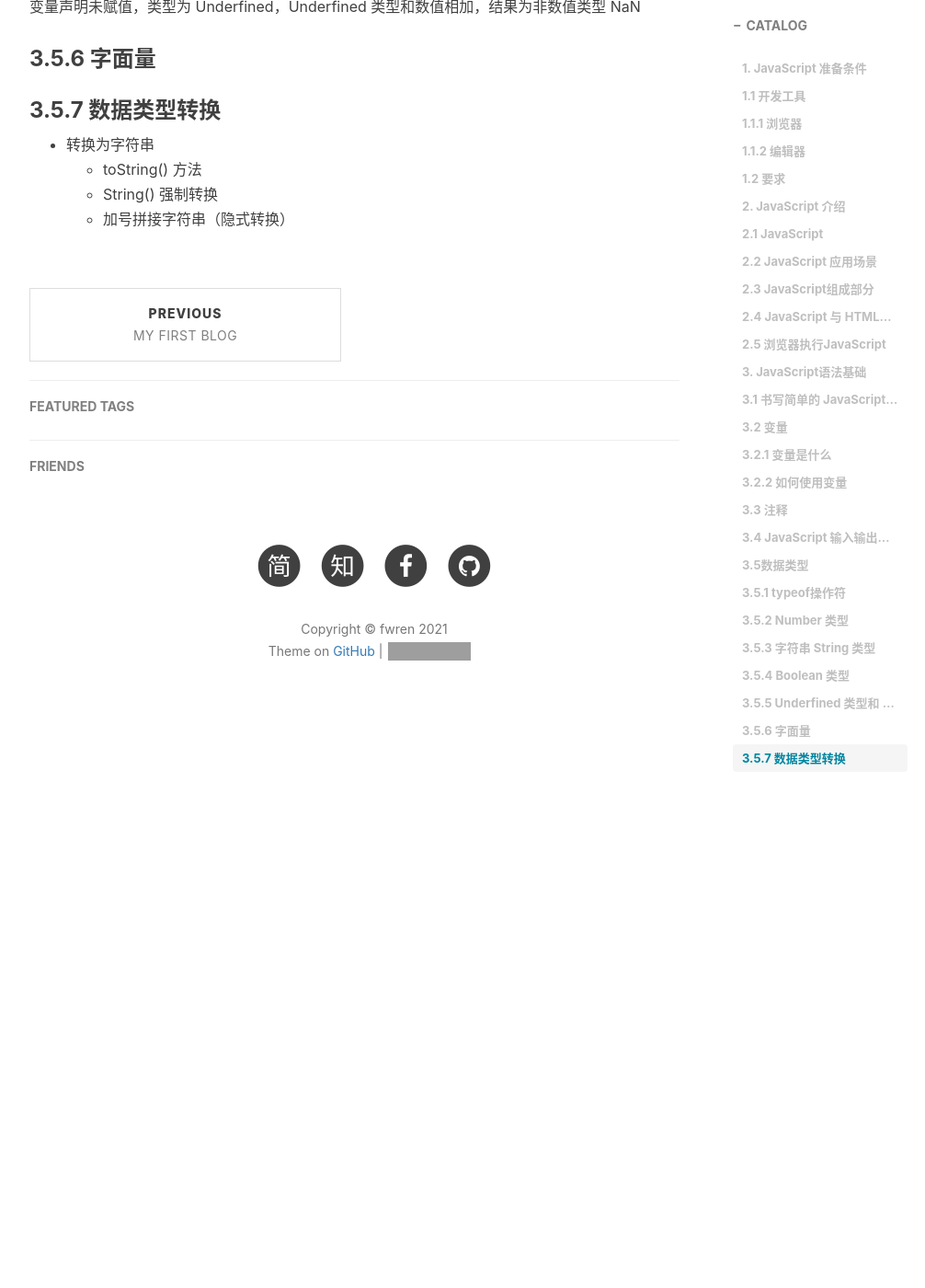
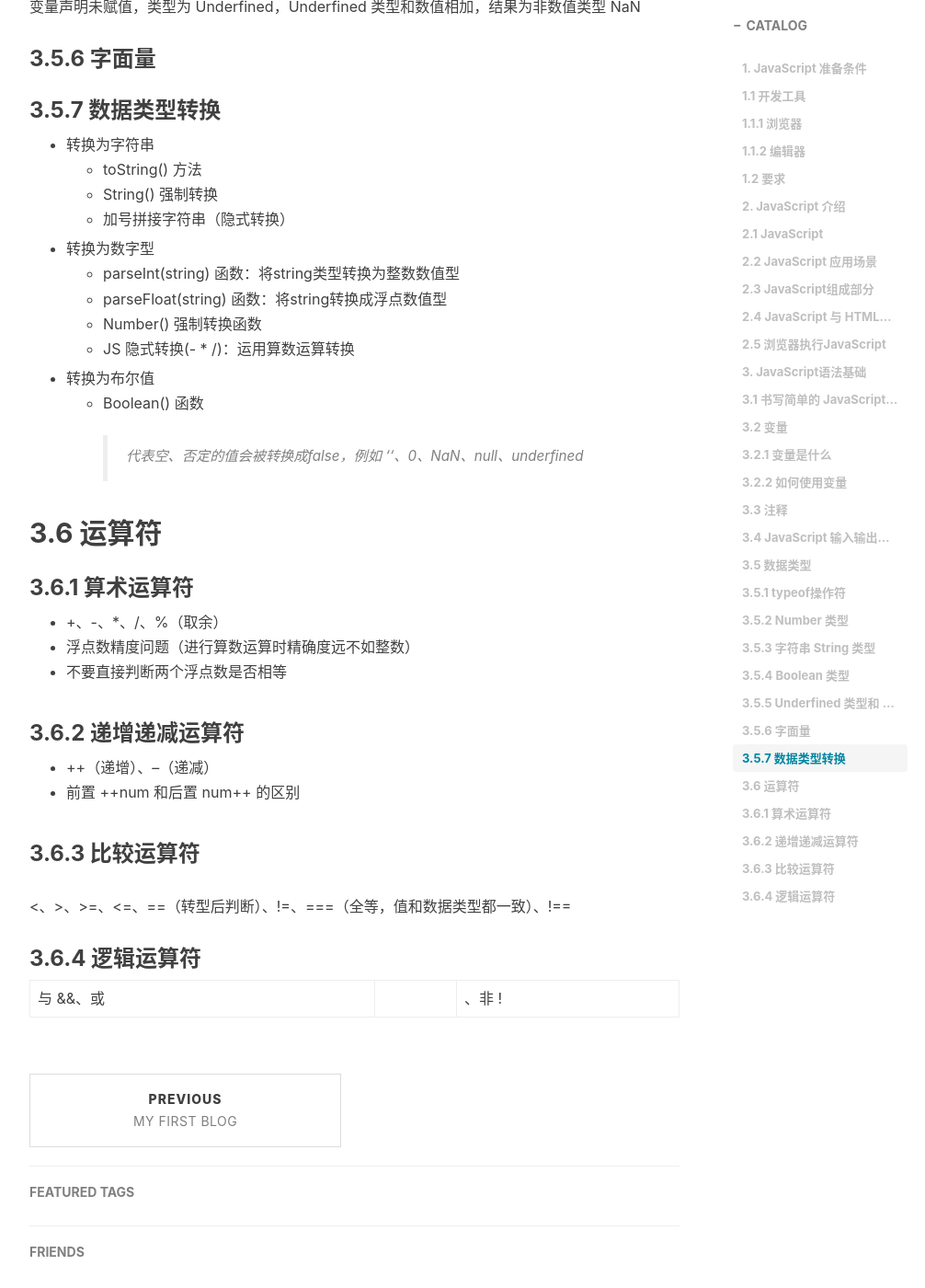
Before and after one commit to fwren/fwren.github.io, a Jekyll site: the page built from _posts/2020-12-23-JavaScript学习.md, in a window 1280 px wide and 1400 px high, scrolled down 6574 px. Shown: the whole window at 92% size, without its empty margins (233-1239 px from the left). Built offline with Jekyll 4.4.1, drawn with Linux system fonts in a browser that asks for light colours; nearby versions of some CDN libraries; comment, search, counter and statistics services are not loaded; before the commit the page ends 7386 px from its top, so only the background shows below that; grey boxes are pictures that could not be loaded.

Commit message:
更新JavaScript学习

```diff
--- a/_posts/2020-12-23-JavaScript学习.md
+++ b/_posts/2020-12-23-JavaScript学习.md
@@ -204,7 +204,7 @@ JavaScript 是一种轻量级的脚本语言，同时也是一种**嵌入式**
 | console.log(message) | 浏览器控制台打印输出信息 | 浏览器 |
 | prompt(message) | 浏览器弹出输入框，用户可以输入 | 浏览器 |
 
-## **3.5数据类型**
+## **3.5 数据类型**
 
 ### 3.5.1 typeof操作符
 
@@ -249,6 +249,37 @@ Boolean 类型参与数值运算的时候 true 当作 1 来看，false 当作 0
 ### 3.5.7 数据类型转换
 
 - 转换为字符串
-    - toString() 方法
-    - String() 强制转换
-    - 加号拼接字符串（隐式转换）
+  - toString() 方法
+  - String() 强制转换
+  - 加号拼接字符串（隐式转换）
+
+- 转换为数字型
+  - parseInt(string) 函数：将string类型转换为整数数值型
+  - parseFloat(string) 函数：将string转换成浮点数值型
+  - Number() 强制转换函数
+  - JS 隐式转换(- * /)：运用算数运算转换
+
+- 转换为布尔值
+  - Boolean() 函数
+  > 代表空、否定的值会被转换成false，例如 ''、0、NaN、null、underfined
+
+## **3.6 运算符**
+
+### 3.6.1 算术运算符
+
+- \+、-、*、/、%（取余）
+- 浮点数精度问题（进行算数运算时精确度远不如整数）
+- 不要直接判断两个浮点数是否相等
+
+### 3.6.2 递增递减运算符
+
+- ++（递增）、--（递减）
+- 前置 ++num 和后置 num++ 的区别
+
+### 3.6.3 比较运算符
+
+<、>、>=、<=、==（转型后判断）、!=、===（全等，值和数据类型都一致）、!==
+
+### 3.6.4 逻辑运算符
+
+与 &&、或 ||、非 !
```
